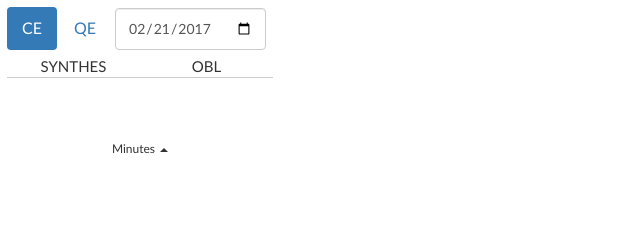
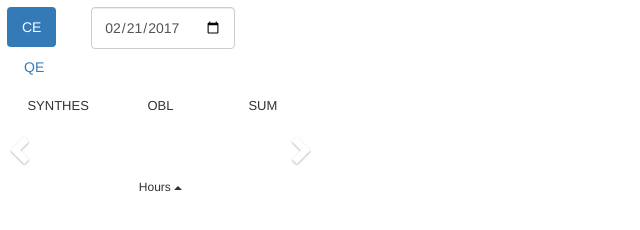
Before and after one commit to snadtochii/TimeTracker_extension, a browser extension: page index.html in a window 1280 px wide. Both pictures are taken after a click on the item "CE". Shown: the whole page, without its empty margins (0-640 px from the left). Drawn offline with nearby package versions, Linux system fonts and the light colour scheme; no server answers.

Commit message:
date-slider implemented, sum colomn added, getSetDate-module separated

```diff
--- a/css/StyleSheet.css
+++ b/css/StyleSheet.css
@@ -3,7 +3,7 @@ body {
     font-size: 16px;
 }
 .conteiner-fluid{
-    width: 280px;
+    width: 321px;
     padding: 7px;
 }
 p{
@@ -27,13 +27,16 @@ p{
 table{
     width: 100%;
     text-align: center;
-    font-size: 1.5rem;
+    font-size: 1.3rem;
+}
+#table-head-row{
+    padding-top: 10px;
 }
 table tr:first-child{
-        border-bottom: 1px solid #ccc
+        /*border-bottom: 1px solid #ccc*/
 }
 td{
-    width: 50%;
+    width: 33.3%;
 }
 .time{
     font-size: 4rem;
@@ -41,13 +44,18 @@ td{
 #loader{
     display:none;
     position: absolute;
-    top: 50%;
-    left: 11%;
+    width: 80%;
+    top: 30%;
+    left: 10%;
 }
 #dropdownMenu2, .dropdown-menu{
     border: none;
     width: 100%;
 }
 .opacity{
-    opacity: 0.1;
+    opacity: 0.5;
 }
+#left, #right{
+    width: 20px;
+    background: white;
+}
--- a/index.html
+++ b/index.html
@@ -24,18 +24,6 @@
 <body>
     <div class="conteiner-fluid">
         <div class="row">
-            <!--<div class="col-sm-6 first-row">
-                <div class="input-group input-group-sm">
-                    <span class="input-group-addon" id="basic-addon3">Select date</span>
-                    <input type="date" class="form-control" id="date" placeholder="Username" aria-describedby="basic-addon3">
-                </div>
-
-            </div>-->
-            <!-- /input-group -->
-
-
-        </div>
-        <div class="row">
             <div class="col-sm-3 first-row">
                 <ul class="nav nav-pills" id="nav-panel">
                     <li role="presentation" class="tabs" data-role="ce"><a href="#">CE</a></li>
@@ -50,32 +38,75 @@
             </div>
 
         </div>
-        <div class="row" id="output">
+        <div class="row" id="table-head-row">
             <div class="col-md-12">
                 <table>
                     <tr>
                         <td>SYNTHES</td>
                         <td>OBL</td>
+                        <td>SUM</td>
                     </tr>
+
+                </table>
+
+            </div>
+        </div>
+        <div class="row" id="output">
+            <div class="col-md-12">
+                <div id="carousel-example-generic" class="carousel slide" data-ride="carousel">
+                    <!-- Indicators -->
+                    <!--<ol class="carousel-indicators">
+                        <li data-target="#carousel-example-generic" data-slide-to="0" class="active"></li>
+                        <li data-target="#carousel-example-generic" data-slide-to="1"></li>
+                        <li data-target="#carousel-example-generic" data-slide-to="2"></li>
+                    </ol>-->
+
+                    <!-- Wrapper for slides -->
+                    <div class="carousel-inner" role="listbox">
+                        <div class="item active">
+                            <table>
                                 <tr>
                                     <td id="time-synthes" class="time">&nbsp;</td>
                                     <td id="time-OBL" class="time">&nbsp;</td>
+                                    <td id="time-sum" class="time">&nbsp;</td>
                                 </tr>
                             </table>
+                        </div>
+                    </div>
+
+                    <!-- Controls -->
+                    <a id="left" class="left carousel-control" href="#carousel-example-generic" role="button" data-slide="prev">
+                        <span class="glyphicon glyphicon-chevron-left" aria-hidden="true"></span>
+                        <span class="sr-only">Previous</span>
+                    </a>
+                    <a id="right" class="right carousel-control" href="#carousel-example-generic" role="button" data-slide="next">
+                        <span class="glyphicon glyphicon-chevron-right" aria-hidden="true"></span>
+                        <span class="sr-only">Next</span>
+                    </a>
+                </div>
                 <img src="img/loader.gif" id="loader" alt="" />
+                <!--<a class="left carousel-control" href="#carousel-example-generic" role="button" data-slide="prev">
+                    <span class="glyphicon glyphicon-chevron-left" aria-hidden="true"></span>
+                    <span class="sr-only">Previous</span>
+                </a>
+                <a class="right carousel-control" href="#carousel-example-generic" role="button" data-slide="next">
+                    <span class="glyphicon glyphicon-chevron-right" aria-hidden="true"></span>
+                    <span class="sr-only">Next</span>
+                </a>-->
             </div>
         </div>
         <div id="row">
             <div class="col-sm-12">
                 <div class="dropup">
                     <button class="btn btn-default dropdown-toggle btn-sm" type="button" id="dropdownMenu2" data-toggle="dropdown" aria-haspopup="true"
-                            aria-expanded="false" data-time-format="mm">
-                        Minutes
+                        aria-expanded="false" data-time-format="hh">
+                        <span></span>
+                        <!--Min/Hours-->
                         <span class="caret"></span>
                         </button>
                         <ul class="dropdown-menu" aria-labelledby="dropdownMenu2">
+                            <li data-time-format="hh"><a href="#">Hours</a></li>
                             <li data-time-format="mm"><a href="#">Minutes</a></li>
-                        <li data-time-format="hh"><a href="#">Hours</a></li>
                         </ul>
                 </div>
             </div>
@@ -88,7 +119,14 @@
     <!-- Include all compiled plugins (below), or include individual files as needed -->
     <script src="js/bootstrap.min.js"></script>
     <script src="js/interface.js"></script>
+    <script src="js/getSetDate.js"></script>
+    <!-- Latest compiled and minified CSS -->
+    <link rel="stylesheet" href="https://maxcdn.bootstrapcdn.com/bootstrap/3.3.7/css/bootstrap.min.css" integrity="sha384-BVYiiSIFeK1dGmJRAkycuHAHRg32OmUcww7on3RYdg4Va+PmSTsz/K68vbdEjh4u"
+        crossorigin="anonymous">
 
+        <!-- Latest compiled and minified JavaScript -->
+        <script src="https://maxcdn.bootstrapcdn.com/bootstrap/3.3.7/js/bootstrap.min.js" integrity="sha384-Tc5IQib027qvyjSMfHjOMaLkfuWVxZxUPnCJA7l2mCWNIpG9mGCD8wGNIcPD7Txa"
+            crossorigin="anonymous"></script>
 </body>
 
 </html>
--- /dev/null
+++ b/js/getSetDate.js
@@ -0,0 +1,30 @@
+var GetSetDate = function () {
+    function _setDate(date) {
+        let defDate;
+        if (!arguments[0]) {
+            defDate = new Date();
+        }
+        else {
+            defDate = new Date(date);
+        }
+        let _y = defDate.getFullYear();
+        let _m = (defDate.getMonth() + 1 < 10) ? "0" + (defDate.getMonth() + 1) : defDate.getMonth() + 1;
+        let _d = (defDate.getDate() < 10) ? "0" + defDate.getDate() : defDate.getDate();
+        let defDateStr = _y + "-" + _m + "-" + _d;
+        $('#date').val(defDateStr);
+        return {
+            y: _y,
+            m: _m,
+            d: _d
+        };
+    }
+    function _getDate() {
+        let dateString = $('#date').val();
+        let dateSplited = dateString.split("-");
+        return { y: +dateSplited[0], m: +dateSplited[1], d: +dateSplited[2] };
+    }
+    return {
+        setDate: _setDate,
+        getDate: _getDate
+    }
+}();
--- a/js/inject.js
+++ b/js/inject.js
@@ -14,7 +14,7 @@ function injected_main() {
         }
     });
     const lastWordPattern = /(\w+)$/;
-    const oblPattern = /(OB).+/;
+    const oblPattern = /^(OB).+/;
     function dataCatcher() {
         let trackingData = {};
 
--- a/js/interface.js
+++ b/js/interface.js
@@ -1,34 +1,78 @@
 $(function () {
+
+    $('.carousel').carousel({
+        interval: false
+    });
+    let data = {};
+    let timeMinutes = {}
+    let timeHours = {};
+    const minutesInHour = 60;
     //
     //set default date today
     //
-    let defDate = new Date();
-    let y = defDate.getFullYear();
-    let m = (defDate.getMonth() + 1 < 10) ? "0" + (defDate.getMonth() + 1) : defDate.getMonth() + 1;
-    let d = (defDate.getDate() < 10) ? "0" + defDate.getDate() : defDate.getDate();
-    let defDateStr = y + "-" + m + "-" + d;
-    $('#date').val(defDateStr);
+    GetSetDate.setDate();
+
     $('#date').change(() => {
         $('.tabs').removeClass("active");
         $('#time-synthes').html("&nbsp;");
         $('#time-OBL').html("&nbsp;");
+        $('#time-sum').html("&nbsp;")
+    });
 
-    })
+    $('#dropdownMenu2').data("time-format") === "mm"
+        ? $('#dropdownMenu2').find(":first-child").html("Minutes")
+        : $('#dropdownMenu2').find(":first-child").html("Hours");
+
+
     //
     //geting time from server
-    //class="active"
-    let data = {};
-    let timeMinutes = {}
-    let timeHours = {};
-    const minutesInHour = 60;
+    //
     $('.tabs').click(function () {
         $('.tabs').removeClass("active");
         $(this).addClass("active");
 
-        data = getDate();
+        data = GetSetDate.getDate();
         data.role = $(this).data("role");
         console.dir(data);
 
+        timeReq();
+    });
+    $('.dropdown-menu li').click(function () {
+        if ($(this).data("time-format") == $('#dropdownMenu2').data("time-format")) return;
+        $('#dropdownMenu2').data("time-format", $(this).data("time-format"));
+        $('#dropdownMenu2').find(":first-child").html($(this).find(":first-child").html());
+
+        $('#time-synthes').html($('#time-synthes').html() == timeMinutes.timeSynthes ? timeHours.timeSynthes : timeMinutes.timeSynthes);
+        $('#time-OBL').html($('#time-OBL').html() == timeMinutes.timeObl ? timeHours.timeObl : timeMinutes.timeObl);
+        $('#time-sum').html(+$('#time-synthes').html() + +$('#time-OBL').html());
+    })
+
+    $('#left').click(() => {
+        let currentDate = new Date($('#date').val());
+        let reqDate = currentDate.setDate(currentDate.getDate() - 1);
+        data.y = GetSetDate.setDate(reqDate).y;
+        data.m = GetSetDate.setDate(reqDate).m;
+        data.d = GetSetDate.setDate(reqDate).d;
+
+        if(!data.role) return;
+
+        console.dir(data);
+        timeReq();
+    });
+    $('#right').click(() => {
+        let currentDate = new Date($('#date').val());
+        let reqDate = currentDate.setDate(currentDate.getDate() + 1);
+        data.y = GetSetDate.setDate(reqDate).y;
+        data.m = GetSetDate.setDate(reqDate).m;
+        data.d = GetSetDate.setDate(reqDate).d;
+
+        if(!data.role) return;
+
+        console.dir(data);
+        timeReq();
+    });
+
+    function timeReq() {
         $.ajax({
             url: "https://localhost:8094/ReadHandler.ashx",
             method: "POST",
@@ -36,21 +80,6 @@ $(function () {
             complete: complete,
             beforeSend: before
         });
-    });
-    $('.dropdown-menu li').click(function () {
-        if ($(this).data("time-format") == $('#dropdownMenu2').data("time-format")) return;
-        $('#dropdownMenu2').data("time-format", $(this).data("time-format"));
-        $('#dropdownMenu2').html($(this).html());
-
-        $('#time-synthes').html($('#time-synthes').html() == timeMinutes.timeSynthes ? timeHours.timeSynthes : timeMinutes.timeSynthes);
-        $('#time-OBL').html($('#time-OBL').html() == timeMinutes.timeObl ? timeHours.timeObl : timeMinutes.timeObl);
-    })
-
-    function getDate() {
-        let dateString = $('#date').val();
-        let dateSplited = dateString.split("-");
-        let date = { y: +dateSplited[0], m: +dateSplited[1], d: +dateSplited[2] }
-        return date;
     }
 
     function complete(res) {
@@ -71,6 +100,9 @@ $(function () {
 
         $('#time-synthes').html(timeToOutSynthes);
         $('#time-OBL').html(timeToOutObl);
+        (+timeToOutSynthes + +timeToOutObl)
+            && $('#time-sum').html((+timeToOutSynthes + +timeToOutObl).toFixed(1))
+            || $('#time-sum').html(0);
     }
     function before() {
         $('#output').addClass("opacity");
@@ -80,15 +112,7 @@ $(function () {
     function timeToHours(time) {
         return {
             timeSynthes: (time.timeSynthes / minutesInHour).toFixed(1) !== "0.0" ? (time.timeSynthes / minutesInHour).toFixed(1) : 0,
-            timeObl: (time.timeObl / minutesInHour).toFixed(1) !== "0.0"? (time.timeObl / minutesInHour).toFixed(1) : 0
+            timeObl: (time.timeObl / minutesInHour).toFixed(1) !== "0.0" ? (time.timeObl / minutesInHour).toFixed(1) : 0
         }
     }
-
-    $('#db').click(() => {
-        $.post("Handler.ashx", function () {
-            alert("done");
-        });
-    })
-
-
 });
```
Also changed, not shown: 3 other files. Lines whose indentation alone changed are shown as unchanged.
